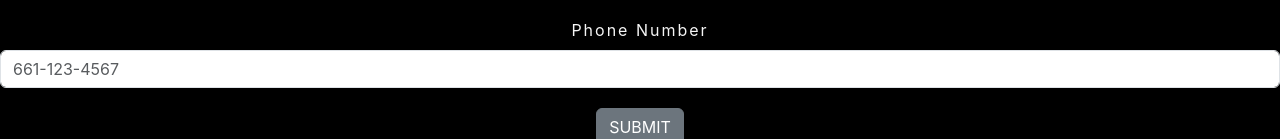
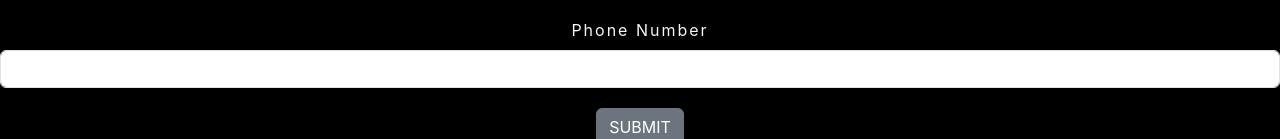
Before and after one commit to irishtwins/browser-parking-lot, a React (Create React App) app: page / in a window 1280 px wide. Shown: the part 742-881 px from the top of the page. Built offline with nearby package versions, Linux system fonts and the light colour scheme.

Commit message:
contactform.jsx edit

```diff
--- a/src/Components/ContactForm/ContactForm.jsx
+++ b/src/Components/ContactForm/ContactForm.jsx
@@ -38,7 +38,7 @@ export default function Contact() {
              <Input
                id="phone"
                name="phone"
-               placeholder = "661-123-4567"
+               type ="phone"
              />
           </FormGroup>
         <Button type="submit">
```
